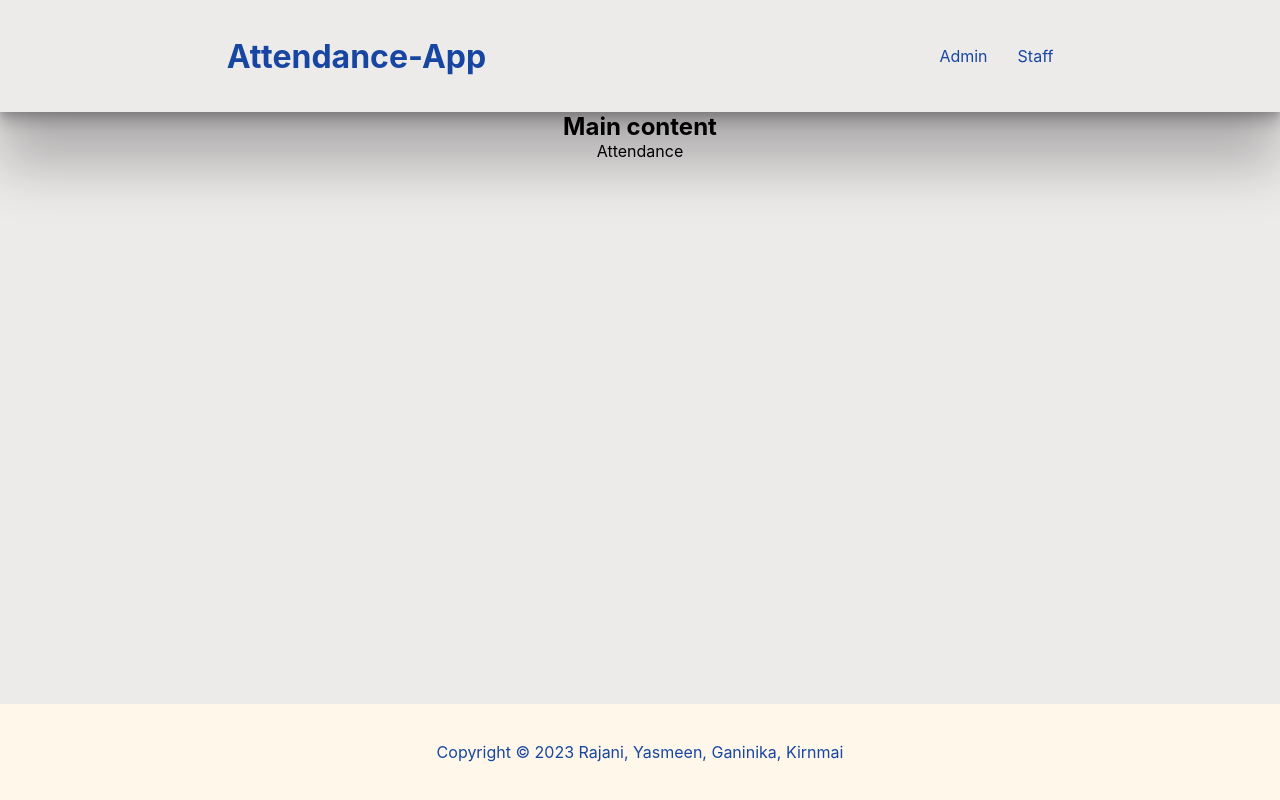
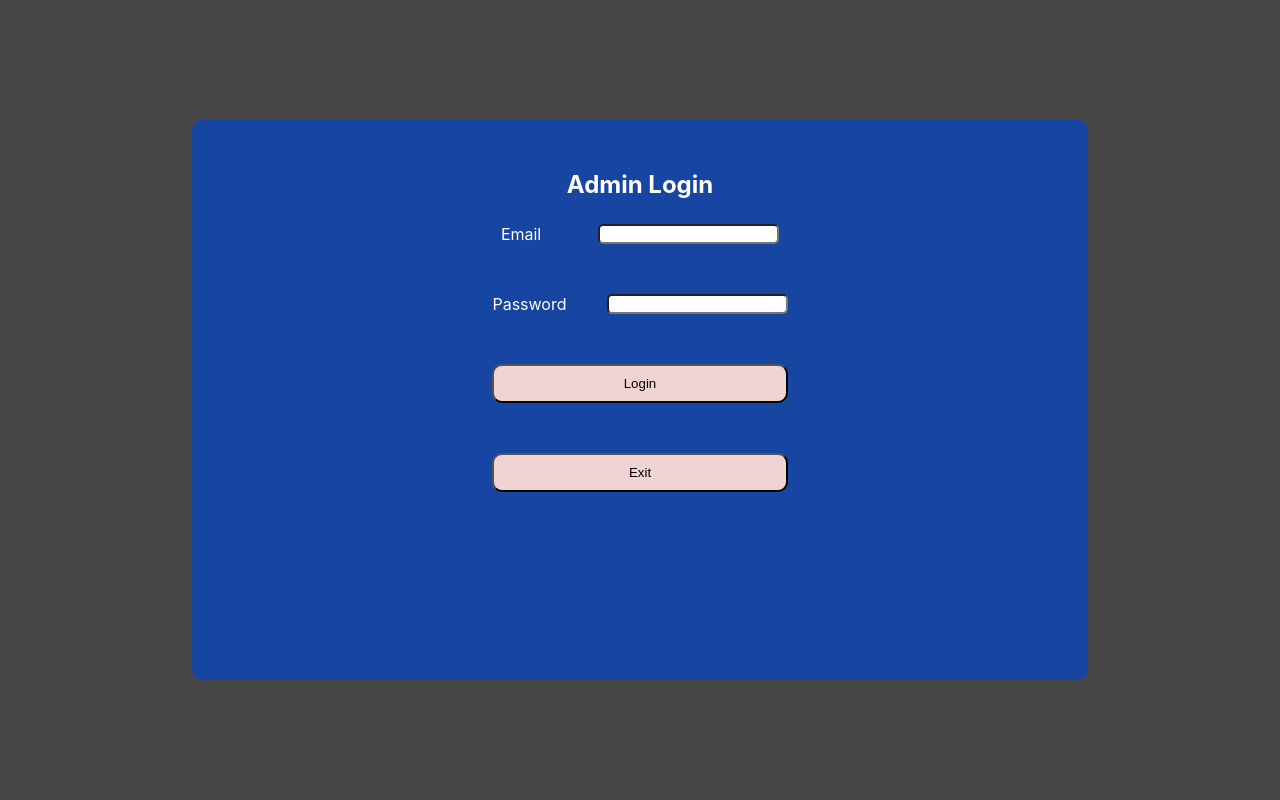
Before and after one commit to balirajani1408/attendance-webapp, a React (Create React App) app: page /admin in a window 1280 px wide. Built offline with nearby package versions, Linux system fonts and the light colour scheme.

Commit message:
checking app.

```diff
--- a/src/App.css
+++ b/src/App.css
@@ -30,8 +30,22 @@ body {
   display: flex;
   flex-direction: column;
 }
+.container {
+  position: relative;
+}
+
+.overlay {
+  position: absolute;
+  top: 0;
+  left: 0;
+  width: 100%;
+  height: 100%;
+  z-index: 9999; /* Higher z-index to ensure it overlaps */
+}
+
 
 .nav {
+  z-index: 5;
   height: 14vh;
   display: flex;
   align-items: center;
@@ -49,15 +63,23 @@ body {
   gap: calc(var(--gap) * 6);
 }
 
-button {
-  background-color: red;
+#btn {
+  border-radius: 10px;
+  padding: 10px;
+  background-color: rgb(240, 212, 212);
+  color: black;
 }
 
+input{
+  border-radius: 5px;
+}
 .main {
+  z-index: 0;
   height: 74vh;
 }
 
 footer {
+  z-index: 0;
   height: 12vh;
   display: flex;
   align-items: center;
@@ -65,3 +87,51 @@ footer {
   background-color: var(--light-cement);
   color: var(--primary);
 }
+
+
+
+/* Teacher login page */
+.teacher-login, .admin-login{
+  background-color: rgba(0, 0, 0, 0.7);
+  color: white;
+  -webkit-backdrop-filter: blur(5px);
+  backdrop-filter: blur(5px);
+  display: flex;
+  top: 0px;
+  flex-direction: column;
+  width: 100%;
+  height: 100vh;
+  justify-content: center;
+  align-items: center;
+  position: absolute;
+  z-index: 99;
+}
+
+.teacher-login-form, .admin-login-form{
+  width: 70vw;
+  height: 70vh;
+  background-color: #1746a2;
+  display: flex;
+  align-items: center;
+  padding: 50px;
+  gap: 25px;
+  flex-direction: column;
+  border-radius: 10px;
+}
+
+.teacher-login-form form, .admin-login-form form{
+  display: flex;
+  flex-direction: column;
+  gap: 50px;
+}
+
+.email-div{
+  display: flex;
+  justify-content: space-around;
+  gap: 40px;
+}
+.password-div{
+  display: flex;
+  justify-content: space-around;
+  gap: 40px;
+}
--- a/src/App.js
+++ b/src/App.js
@@ -1,15 +1,22 @@
 import "./App.css";
-import { NavBar } from "./components/navBar";
-import { Main } from "./components/main";
-import Footer from "./components/footer";
+import React from "react";
+import { BrowserRouter as Router, Route, Routes} from "react-router-dom";
+
+import { HomePage } from "./components/homePage";
+import AdminLogin from "./components/adminLogin";
+import TeacherLogin from "./components/teacherLogin";
+
 
 function App() {
   return (
-    <div className="App">
-      <NavBar />
-      <Main />
-      <Footer />
-    </div>
+    <Router>
+        <Routes>
+        <Route path="/" element={<HomePage />} />
+        <Route path="/admin" element={<AdminLogin />} />
+        <Route path="/teacher" element={<TeacherLogin />} />
+        {/* Other routes */}
+      </Routes>
+    </Router>
   );
 }
 
--- /dev/null
+++ b/src/components/adminLogin.js
@@ -0,0 +1,38 @@
+import React, { useState } from "react";
+import {  useNavigate } from "react-router-dom";
+
+const AdminLogin = () => {
+  const navigate = useNavigate();
+  const [isVisible, setIsVisible] = useState(true);
+
+  const handleExit = () => {
+    setIsVisible(false);
+    navigate("/");
+  };
+
+  return (
+    isVisible && (
+      <div className="admin-login">
+        <div className="admin-login-form">
+          <h2>Admin Login</h2>
+          <form>
+            <div className="email-div">
+              <label htmlFor="email">Email</label>
+              <input type="email" id="email" />
+            </div>
+            <div className="password-div">
+              <label htmlFor="password">Password</label>
+              <input type="password" id="password" />
+            </div>
+            <button type="submit" id="btn">Login</button>
+            <button type="button" onClick={handleExit} id="btn">
+              Exit
+            </button>
+          </form>
+        </div>
+      </div>
+    )
+  );
+};
+
+export default AdminLogin;
--- a/src/components/footer.js
+++ b/src/components/footer.js
@@ -6,7 +6,7 @@ const footer = () => {
   return (
     <div className="footer">
       <footer>
-        <p>Copyright © 2023 Rajani, Yasmeen, Ganinika, Kirnmai </p>
+        <p>Copyright © 2023 Rajani, Yasmeen, Gnanika, Kirnmai </p>
       </footer>
     </div>
   );
--- /dev/null
+++ b/src/components/homePage.js
@@ -0,0 +1,14 @@
+import React from "react";
+import { NavBar } from "./navBar";
+import { Main } from "./main";
+import Footer from "./footer";
+
+export const HomePage = () => {
+  return (
+    <div>
+      <NavBar />
+      <Main />
+      <Footer />
+    </div>
+  );
+};
--- a/src/components/navBar.js
+++ b/src/components/navBar.js
@@ -1,19 +1,39 @@
-import React from "react";
+import React, { useState } from "react";
+import AdminLogin from "./adminLogin";
+import TeacherLogin from "./teacherLogin";
+import { Link } from "react-router-dom";
 
 export const NavBar = () => {
+  const [showAdminForm, setShowAdminForm] = useState(false);
+  const [showTeacherForm, setShowTeacherForm] = useState(false);
+
+  const openAdminForm = () => {
+    console.log("Admin")
+    setShowAdminForm(true);
+    setShowTeacherForm(false);
+  };
+
+  const openTeacherForm = () => {
+    console.log("Teacher");
+    setShowAdminForm(false);
+    setShowTeacherForm(true);
+  };
+
   return (
-    <div className="nav">
+    <div className="nav bg-red">
       <div className="nav-heading">
         <h1>Attendance-App</h1>
       </div>
       <div className="nav-buttons">
-        <buton>
-            Admin
-        </buton>
-        <buton>
-            Staff
-        </buton>
+        <button type="button" className="admin-nav-btn" onClick={openAdminForm}>
+          <Link to="/admin">Admin</Link>
+        </button>
+        <button type="button" className="admin-nav-btn" onClick={openTeacherForm}>
+        <Link to="/teacher">Teacher</Link>
+        </button>
       </div>
+      {showAdminForm && <AdminLogin />}
+      {showTeacherForm && <TeacherLogin />}
     </div>
   );
 };
--- /dev/null
+++ b/src/components/teacherLogin.js
@@ -0,0 +1,28 @@
+import React from "react";
+import { Link } from "react-router-dom";
+
+const TeacherLogin = () => {
+  return (
+    <div className="teacher-login">
+      <div className="teacher-login-form">
+        <h2>Teacher Login</h2>
+        <form>
+          <div className="email-div">
+            <label for="email">Email</label>
+            <input type="email" id="email"></input>
+          </div>
+          <div className="password-div">
+            <label for="password">Password</label>
+            <input type="password" id="password"></input>
+          </div>
+          <button type="submit" id="btn">Login</button>
+          <button type="button" id="btn">
+            <Link to="/">Exit</Link>
+          </button>
+        </form>
+      </div>
+    </div>
+  );
+};
+
+export default TeacherLogin;
```
Also changed, not shown: src/components/admin.js (+13 -0 lines), src/components/Teacher.js (added), src/components/staff.js (deleted).
